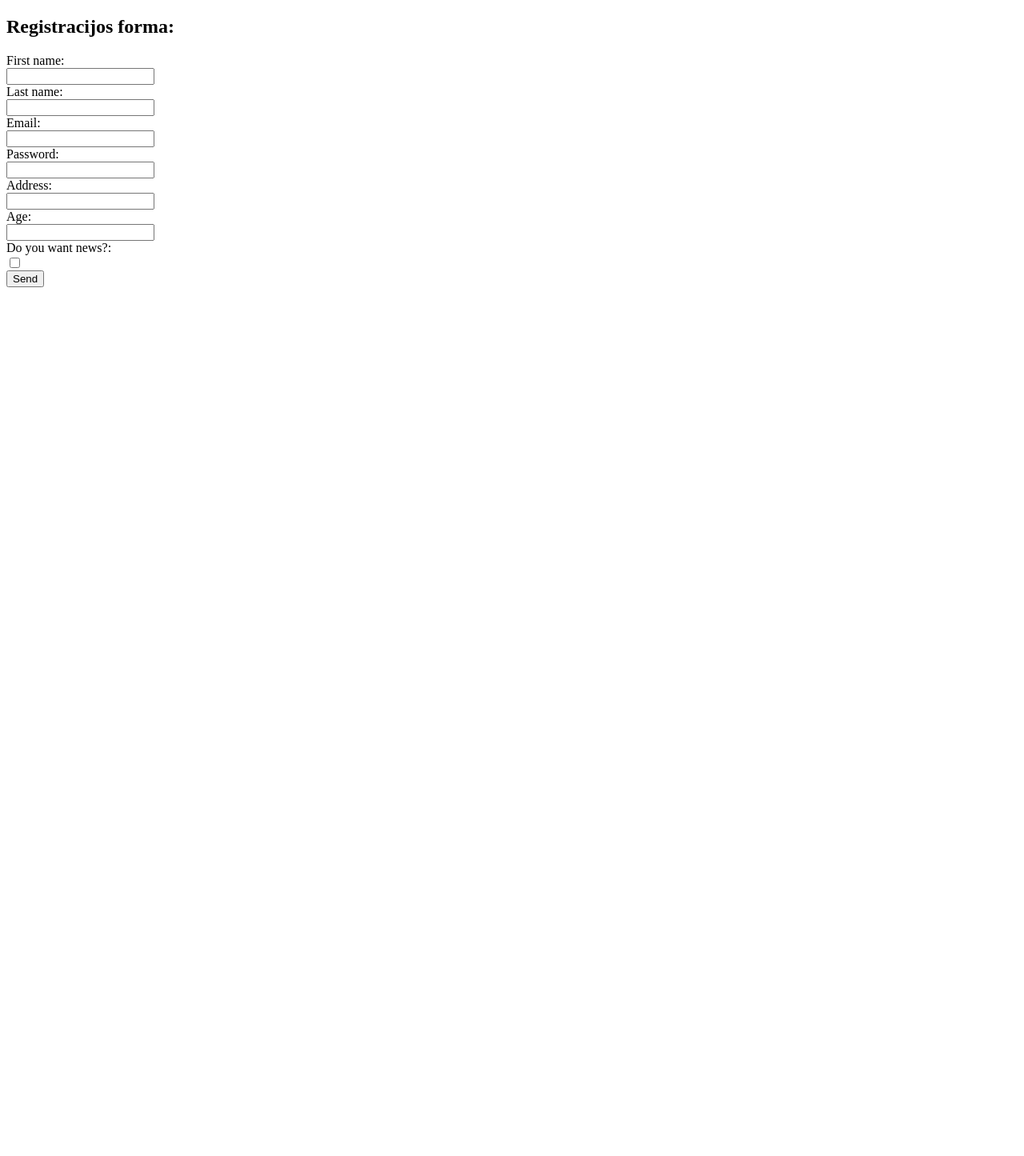
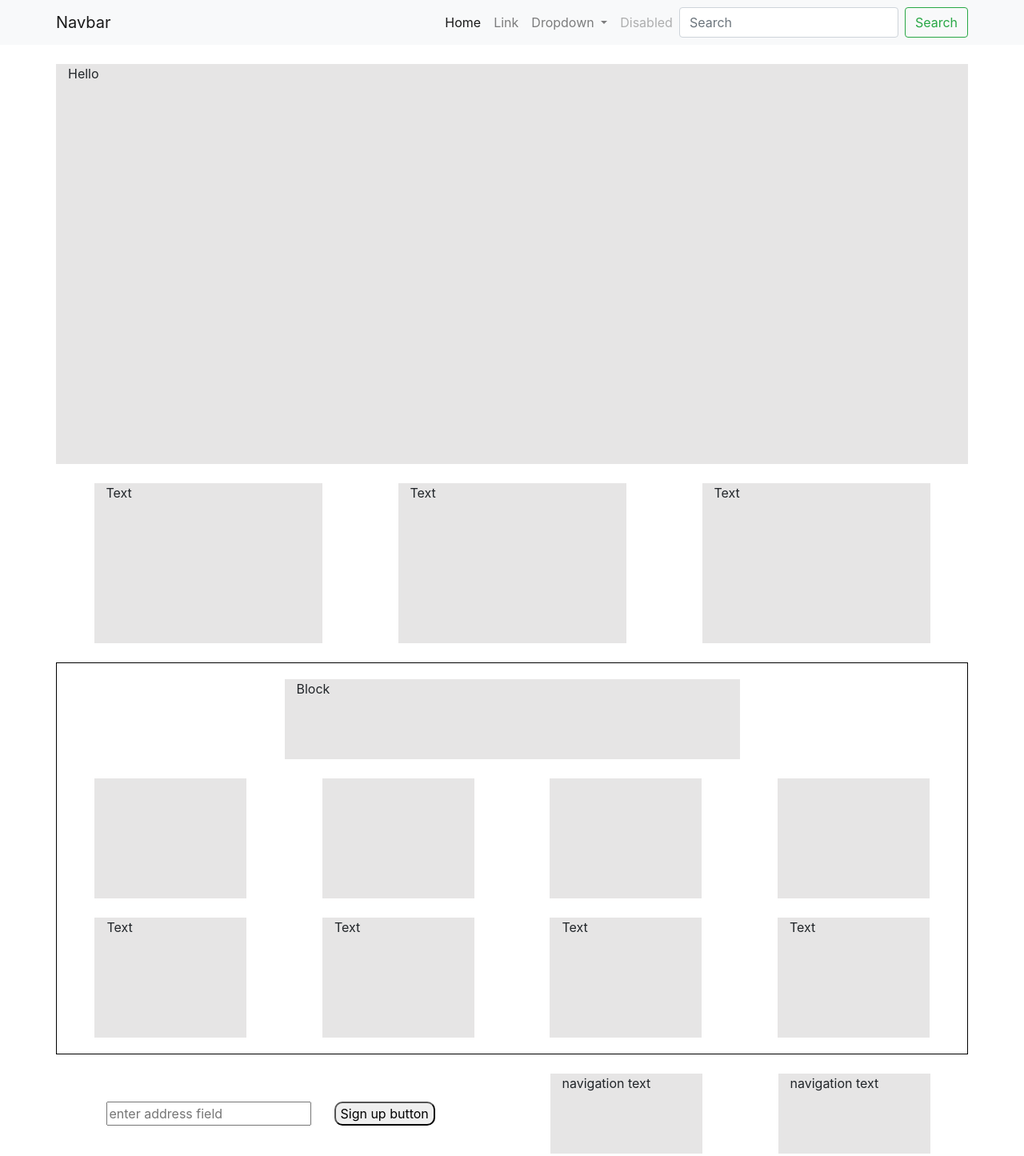
Before and after one commit to RytisBu/JoinUsHere, a website: page index.html in a window 1280 px wide. Shown: the whole page at 80% size. Before the commit the page ends 800 px from the top, so only its background shows below. Drawn offline with nearby package versions, Linux system fonts and the light colour scheme.

Commit message:
Uploaded newest class works from another laptop

```diff
--- a/index.html
+++ b/index.html
@@ -1,35 +1,168 @@
 <!DOCTYPE html>
 <html>
 <head>
-	<title>Class Works</title>
-	<style type="text/css">
-		input {
-			display: block;
-		}
-
-		label {
-			display: block;
-		}
-	</style>
+    <meta charset="utf-8">
+      <meta name="viewport" content="width=device-width, initial-scale=1">
+      <link rel="stylesheet" href="https://maxcdn.bootstrapcdn.com/bootstrap/4.5.2/css/bootstrap.min.css">
+      <script src="https://ajax.googleapis.com/ajax/libs/jquery/3.5.1/jquery.min.js"></script>
+      <script src="https://cdnjs.cloudflare.com/ajax/libs/popper.js/1.16.0/umd/popper.min.js"></script>
+      <script src="https://maxcdn.bootstrapcdn.com/bootstrap/4.5.2/js/bootstrap.min.js"></script>
+    <style type="text/css">
+        .first {
+            background-color: #E6E5E5;
+            height: 500px;
+        }
+        .squeres {
+            background-color: #E6E5E5;
+            height: 200px;
+        }
+        .new-block {
+            background-color: #E6E5E5;
+            height: 100px;
+        }
+        .bordered-block {
+            border: 1px solid black;
+            padding-top: 20px;
+            padding-bottom: 20px;
+        }
+        .imgs {
+            background-color: #E6E5E5;
+            height: 150px;
+        }
+        .imgs-text {
+            background-color: #E6E5E5;
+            height: 150px;
+        }
+        .nav-text {
+            background-color: #E6E5E5;
+            height: 100px;
+        }
+        button {
+            border-radius: 10px;
+        }
+    </style>
 </head>
 <body>
-	<h2>Registracijos forma:</h2>
-	<form action="" method="POST">
-		<label>First name:</label>
-		<input type="text" name="name">
-		<label>Last name:</label>
-		<input type="text" name="last_name">
-		<label>Email:</label>
-		<input type="email" name="email">
-		<label>Password:</label>
-		<input type="password" name="password">
-		<label>Address:</label>
-		<input type="text" name="address">
-		<label>Age:</label>
-		<input type="number" name="age" maxlength="3">
-		<label>Do you want news?:</label>
-		<input type="checkbox" name="news">
-		<button>Send</button>
-	</form>
+<nav class="navbar navbar-expand-lg navbar-light bg-light">
+    <div class="container">
+        <div class="row d-flex flex-row justify-content-start">
+            <a class="navbar-brand" href="#">Navbar</a>
+            <button class="navbar-toggler" type="button" data-toggle="collapse" data-target="#navbarSupportedContent" aria-controls="navbarSupportedContent" aria-expanded="false" aria-label="Toggle navigation">
+                <span class="navbar-toggler-icon"></span>
+            </button>
+        </div>
+        <div class="row d-flex flex-row justify-content-center">
+            <div class="collapse navbar-collapse" id="navbarSupportedContent">
+                <ul class="navbar-nav mr-auto">
+                  <li class="nav-item active">
+                    <a class="nav-link" href="#">Home <span class="sr-only">(current)</span></a>
+                  </li>
+                  <li class="nav-item">
+                    <a class="nav-link" href="#">Link</a>
+                  </li>
+                  <li class="nav-item dropdown">
+                    <a class="nav-link dropdown-toggle" href="#" id="navbarDropdown" role="button" data-toggle="dropdown" aria-haspopup="true" aria-expanded="false">
+                      Dropdown
+                    </a>
+                    <div class="dropdown-menu" aria-labelledby="navbarDropdown">
+                      <a class="dropdown-item" href="#">Action</a>
+                      <a class="dropdown-item" href="#">Another action</a>
+                      <div class="dropdown-divider"></div>
+                      <a class="dropdown-item" href="#">Something else here</a>
+                    </div>
+                  </li>
+                  <li class="nav-item">
+                    <a class="nav-link disabled" href="#">Disabled</a>
+                  </li>
+                </ul>
+                <form class="form-inline my-2 my-lg-0">
+                  <input class="form-control mr-sm-2" type="search" placeholder="Search" aria-label="Search">
+                  <button class="btn btn-outline-success my-2 my-sm-0" type="submit">Search</button>
+                </form>
+            </div>
+        </div>
+    </div>
+</nav>
+<br>
+    <div class="container">
+    <div class="row d-flex flex-row justify-content-around">
+        <div class="col-md-12 d-flex flex-row first">
+            Hello
+        </div>
+    </div>
+</div>
+<br>
+<div class="container">
+    <div class="row d-flex flex-row justify-content-around">
+        <div class="col-md-3 squeres">
+            Text
+        </div>
+        <div class="col-md-3 squeres">
+            Text
+        </div>
+        <div class="col-md-3 squeres">
+            Text
+        </div>
+    </div>
+</div>
+<br>
+    <div class="container bordered-block">
+        <div class="row d-flex flex-row justify-content-around">
+            <div class="col-md-6 new-block">
+                Block
+            </div>
+
+        </div>
+        <br>
+        <div class="row d-flex flex-row justify-content-around">
+            <div class="col-md-2 imgs">
+                <img src="">
+            </div>
+            <div class="col-md-2 imgs">
+                <img src="">
+            </div>
+            <div class="col-md-2 imgs">
+                <img src="">
+            </div>
+            <div class="col-md-2 imgs">
+                <img src="">
+            </div>
+        </div>
+        <br>
+        <div class="row d-flex flex-row justify-content-around">
+            <div class="col-md-2 imgs-text">
+                Text
+            </div>
+            <div class="col-md-2 imgs-text">
+                Text
+            </div>
+            <div class="col-md-2 imgs-text">
+                Text
+            </div>
+            <div class="col-md-2 imgs-text">
+                Text
+            </div>
+        </div>
+    </div>
+<br>
+<div class="container">
+    <form action="#">
+        <div class="row d-flex flex-row justify-content-around align-items-center">
+            <div class="col-md-2">
+                <input  type="address" name="address" placeholder="enter address field">
+            </div>
+            <div class="col-md-2">
+                <button>Sign up button</button>
+            </div>
+            <div class="col-md-2 nav-text">
+                navigation text
+            </div>
+            <div class="col-md-2 nav-text">
+                navigation text
+            </div>
+        </div>
+    </form>
+</div>
+<br>
 </body>
 </html>
```
